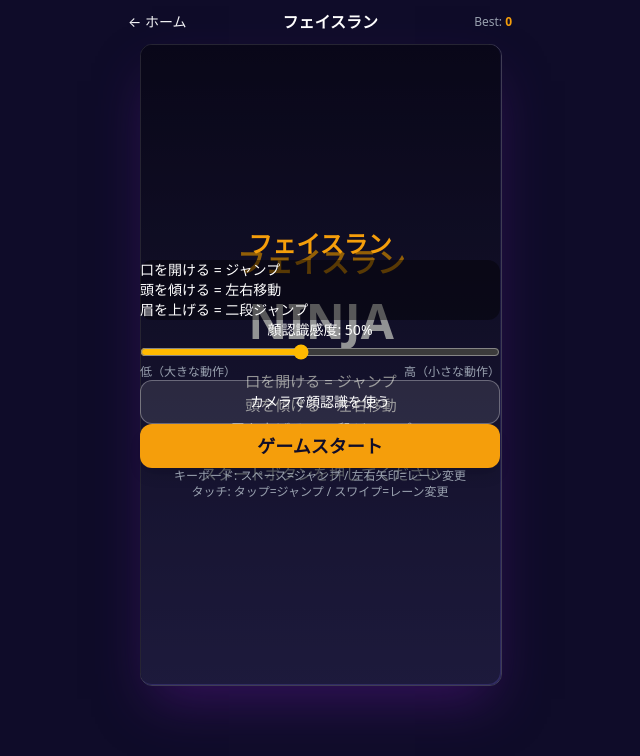
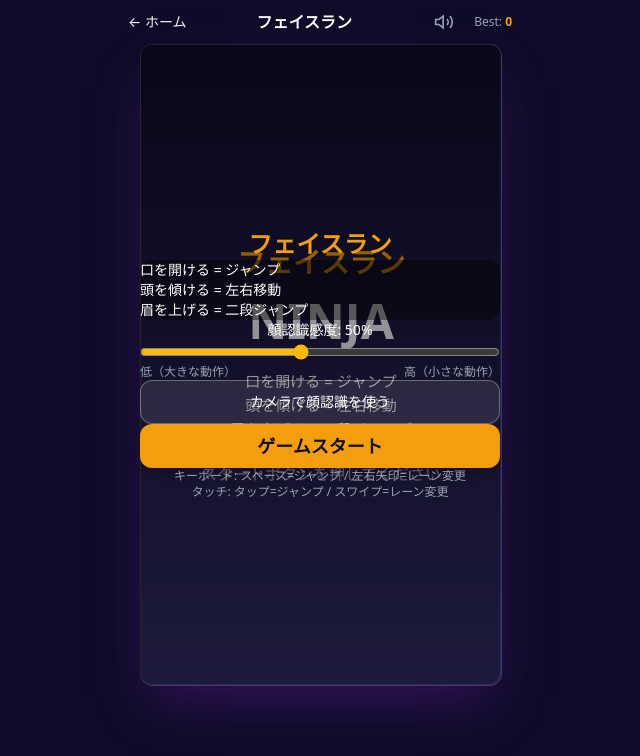
Before and after one commit to pokkori/face-run, a Next.js app: page /game in a window 1280 px wide. Shown: the top 756 px of the page, without its empty margins (320-960 px from the left). Built offline with nearby package versions, Linux system fonts and the light colour scheme; no server answers.

Commit message:
hotfix: コンボしきい値をx2=5回・x3=12回に調整・音声ミュートSVGボタン追加

```diff
--- a/app/game/page.tsx
+++ b/app/game/page.tsx
@@ -43,7 +43,8 @@
 
   const { isLoaded: faceLoaded, isLoading: faceLoading, error: faceError, faceInputRef, loadModels } = useFaceDetection(videoRef, sensitivity);
   const { gameState, score, highScore, maxCombo, startGame } = useGameLoop(canvasRef, faceInputRef);
-  const { startBGM, stopBGM } = useBGM();
+  const { startBGM, stopBGM, toggleMute } = useBGM();
+  const [isMuted, setIsMuted] = useState(false);
 
   // ゲームオーバー時: BGM停止 & デイリー結果保存
   useEffect(() => {
@@ -97,7 +98,24 @@
       <div className="w-full max-w-sm flex items-center justify-between mb-2">
         <Link href="/" className="text-[#f59e0b] text-sm hover:underline min-h-[44px] flex items-center" aria-label="ホームに戻る">← ホーム</Link>
         <span className="text-white font-bold">フェイスラン</span>
-        <div className="text-xs text-gray-400">Best: <span className="text-[#f59e0b] font-bold">{highScore}</span></div>
+        <div className="flex items-center gap-2">
+          <button
+            onClick={() => { const muted = toggleMute(); setIsMuted(muted); }}
+            className="text-gray-400 hover:text-white min-h-[44px] min-w-[44px] flex items-center justify-center"
+            aria-label={isMuted ? '音をオンにする' : '音をオフにする'}
+          >
+            {isMuted ? (
+              <svg viewBox="0 0 24 24" width={20} height={20} fill="none" stroke="currentColor" strokeWidth={2}>
+                <path d="M11 5L6 9H2v6h4l5 4V5z"/><line x1="23" y1="9" x2="17" y2="15"/><line x1="17" y1="9" x2="23" y2="15"/>
+              </svg>
+            ) : (
+              <svg viewBox="0 0 24 24" width={20} height={20} fill="none" stroke="currentColor" strokeWidth={2}>
+                <polygon points="11 5 6 9 2 9 2 15 6 15 11 19 11 5"/><path d="M19.07 4.93a10 10 0 0 1 0 14.14M15.54 8.46a5 5 0 0 1 0 7.07"/>
+              </svg>
+            )}
+          </button>
+          <div className="text-xs text-gray-400">Best: <span className="text-[#f59e0b] font-bold">{highScore}</span></div>
+        </div>
       </div>
 
       <div className="relative" style={{ width: 360, height: 640 }}>
--- a/hooks/useAudio.ts
+++ b/hooks/useAudio.ts
@@ -25,7 +25,15 @@
     }
   }, []);
 
-  return { startBGM, stopBGM };
+  const toggleMute = useCallback(() => {
+    if (bgmRef.current) {
+      bgmRef.current.muted = !bgmRef.current.muted;
+      return bgmRef.current.muted;
+    }
+    return false;
+  }, []);
+
+  return { startBGM, stopBGM, toggleMute };
 }
 
 export function useAudio() {
--- a/hooks/useGameLoop.ts
+++ b/hooks/useGameLoop.ts
@@ -217,11 +217,11 @@
         gd.combo += 1;
         if (gd.combo > gd.maxCombo) gd.maxCombo = gd.combo;
         playDodge();
-        // コンボマイルストーン
-        if (gd.combo >= 20) {
+        // コンボマイルストーン（x2: 5回、x3: 12回に調整して体験しやすく）
+        if (gd.combo >= 12) {
           gd.comboDisplay = { text: 'COMBO x3', timeLeft: 2, multiplier: 3 };
           playCombo(3);
-        } else if (gd.combo >= 10) {
+        } else if (gd.combo >= 5) {
           gd.comboDisplay = { text: 'COMBO x2', timeLeft: 2, multiplier: 2 };
           playCombo(2);
         }
```
